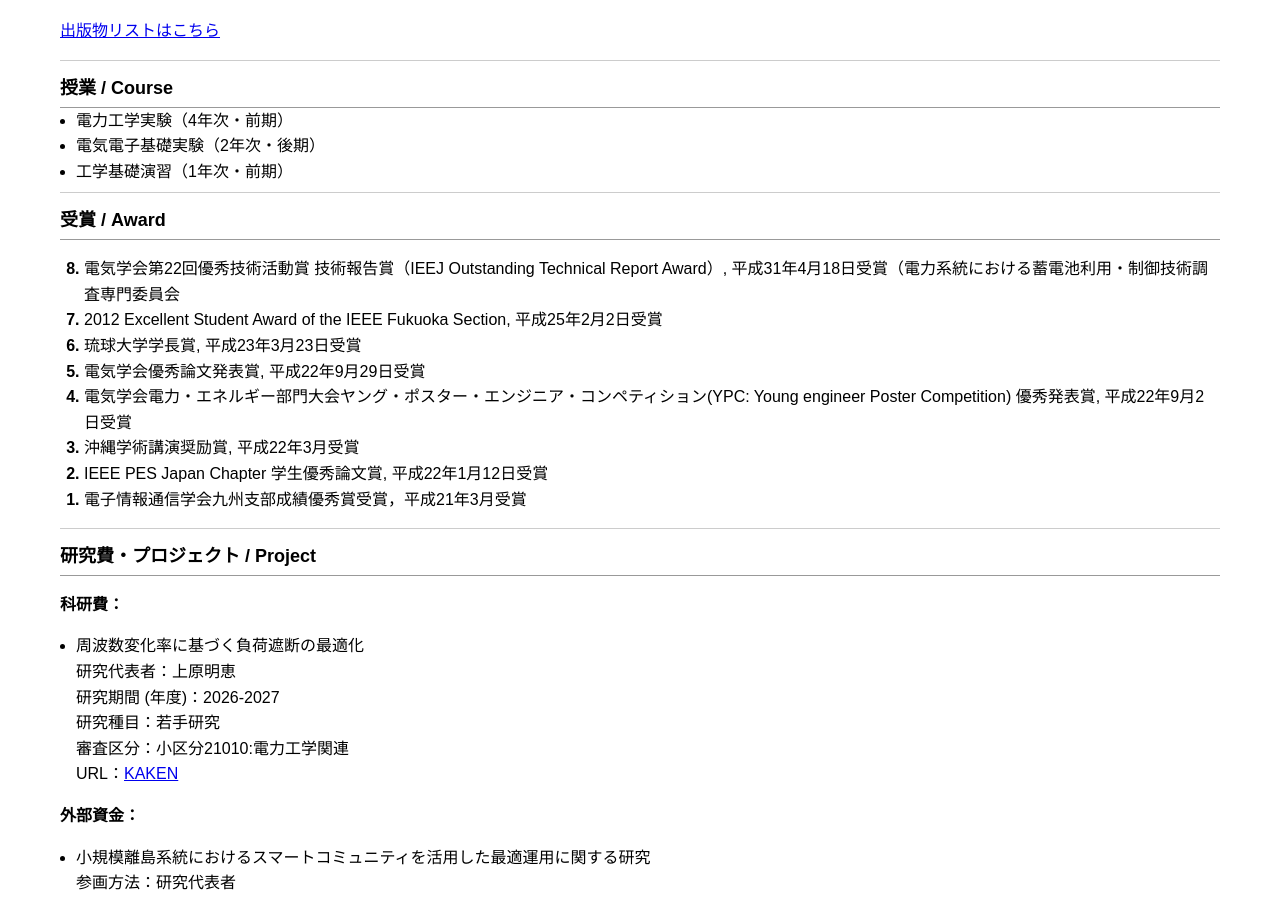
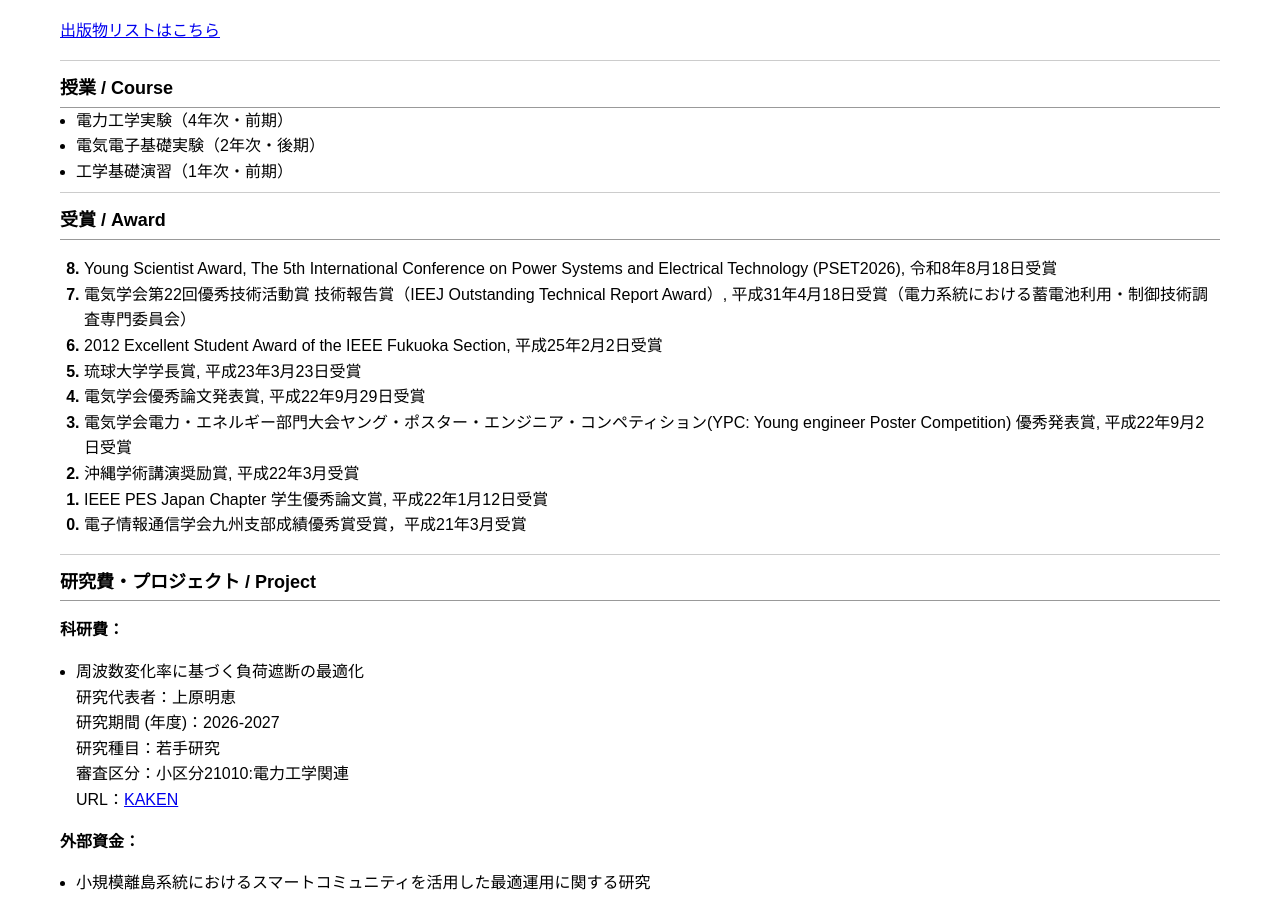
Before and after one commit to akieuehara/AkieUehara.github.io, a Jekyll site: the page built from index.md, in a window 1280 px wide and 900 px high, scrolled down 1437 px. Built offline with Jekyll 4.4.1, drawn with Linux system fonts in a browser that asks for light colours; comment, search, counter and statistics services are not loaded.

Commit message:
Update index.md

```diff
--- a/index.md
+++ b/index.md
@@ -103,7 +103,8 @@ e-mail:  **uehara_a@cs.u-ryukyu.ac.jp**
 
 <ol reversed start="8">
 
-<li>電気学会第22回優秀技術活動賞 技術報告賞（IEEJ Outstanding Technical Report Award）, 平成31年4月18日受賞（電力系統における蓄電池利用・制御技術調査専門委員会</li>
+<li>Young Scientist Award, The 5th International Conference on Power Systems and Electrical Technology (PSET2026), 令和8年8月18日受賞</li>
+<li>電気学会第22回優秀技術活動賞 技術報告賞（IEEJ Outstanding Technical Report Award）, 平成31年4月18日受賞（電力系統における蓄電池利用・制御技術調査専門委員会）</li>
 <li>2012 Excellent Student Award of the IEEE Fukuoka Section, 平成25年2月2日受賞</li>
 <li>琉球大学学長賞, 平成23年3月23日受賞</li>
 <li>電気学会優秀論文発表賞, 平成22年9月29日受賞</li>
```
